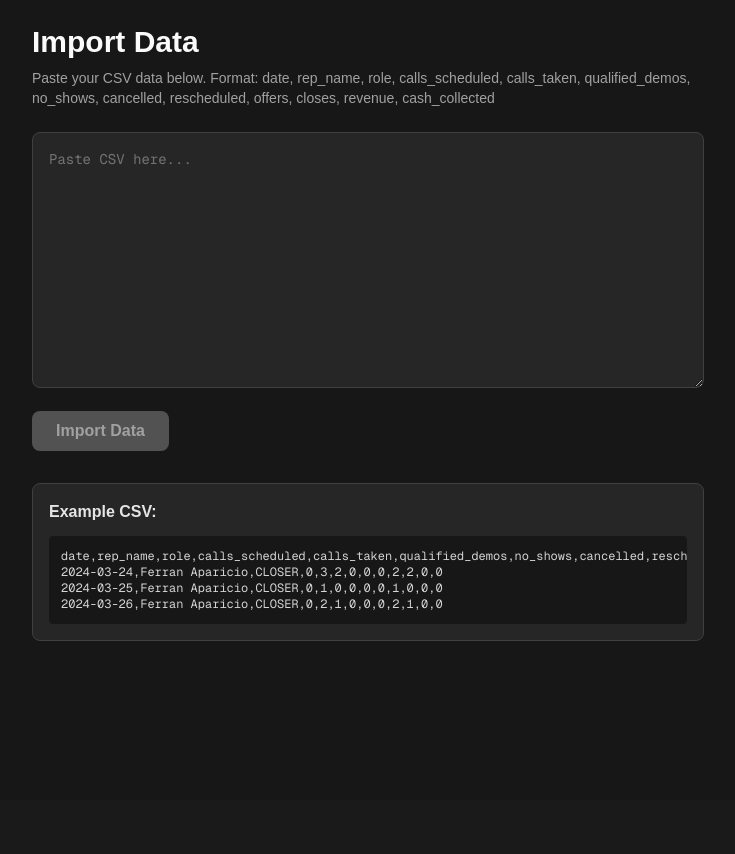
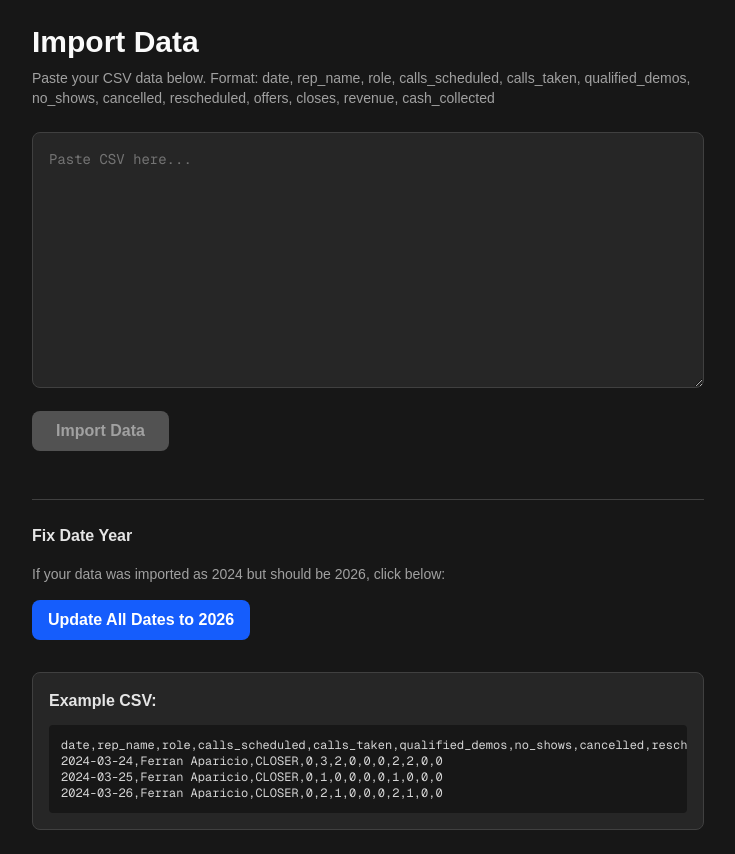
Before and after one commit to ferranapariciobiz-ux/salesdashboard, a Next.js app: page /dashboard/import in a window 1280 px wide. Shown: the whole page, without its empty margins (272-1007 px from the left). Before the commit the page ends 800 px from the top, so only its background shows below. Built offline with nearby package versions, Linux system fonts and the light colour scheme; no server answers.

Commit message:
Add button to update data year from 2024 to 2026
- New server action updateDatesToYear
- One-click button on Import page to fix dates
- No need to run scripts locally

```diff
--- a/src/app/dashboard/import/actions.ts
+++ b/src/app/dashboard/import/actions.ts
@@ -1,6 +1,34 @@
 "use server";
 
 import { prisma } from "@/lib/db";
+
+export async function updateDatesToYear(targetYear: number) {
+  try {
+    const rep = await prisma.rep.findFirst({
+      where: { name: "Ferran Aparicio", role: "CLOSER" },
+    });
+
+    if (!rep) return { error: "Ferran Aparicio not found" };
+
+    const reports = await prisma.closingReport.findMany({
+      where: { repId: rep.id },
+    });
+
+    for (const report of reports) {
+      const newDate = new Date(report.date);
+      newDate.setFullYear(targetYear);
+
+      await prisma.closingReport.update({
+        where: { id: report.id },
+        data: { date: newDate },
+      });
+    }
+
+    return { success: true, updated: reports.length };
+  } catch (err) {
+    return { error: String(err) };
+  }
+}
 
 export async function importClosingData(csvData: string) {
   try {
--- a/src/app/dashboard/import/page.tsx
+++ b/src/app/dashboard/import/page.tsx
@@ -1,7 +1,7 @@
 "use client";
 
 import { useState } from "react";
-import { importClosingData } from "./actions";
+import { importClosingData, updateDatesToYear } from "./actions";
 
 export default function ImportPage() {
   const [csv, setCsv] = useState("");
@@ -64,6 +64,32 @@ export default function ImportPage() {
               {message.text}
             </div>
           )}
+
+          <div className="mt-8 border-t border-neutral-700 pt-6">
+            <h2 className="mb-4 font-semibold text-neutral-200">Fix Date Year</h2>
+            <p className="mb-4 text-sm text-neutral-400">
+              If your data was imported as 2024 but should be 2026, click below:
+            </p>
+            <button
+              onClick={async () => {
+                setLoading(true);
+                const result = await updateDatesToYear(2026);
+                setLoading(false);
+                if (result.error) {
+                  setMessage({ type: "error", text: result.error });
+                } else {
+                  setMessage({
+                    type: "success",
+                    text: `✓ Updated ${result.updated} dates to 2026`,
+                  });
+                }
+              }}
+              disabled={loading}
+              className="rounded-lg bg-blue-600 px-4 py-2 font-semibold text-white transition hover:bg-blue-700 disabled:cursor-not-allowed disabled:bg-neutral-600"
+            >
+              {loading ? "Updating..." : "Update All Dates to 2026"}
+            </button>
+          </div>
         </div>
 
         <div className="mt-8 rounded-lg border border-neutral-700 bg-neutral-800 p-4">
--- /dev/null
+++ b/src/app/dashboard/import/update-year.ts
@@ -0,0 +1,47 @@
+import { PrismaClient } from "@/generated/prisma/client";
+import { PrismaPg } from "@prisma/adapter-pg";
+
+const connectionString = process.env.DATABASE_URL ?? process.env.NETLIFY_DB_URL ?? "";
+const adapter = new PrismaPg({ connectionString });
+const prisma = new PrismaClient({ adapter });
+
+async function updateYears() {
+  try {
+    // Get Ferran Aparicio's rep ID
+    const rep = await prisma.rep.findFirst({
+      where: { name: "Ferran Aparicio", role: "CLOSER" },
+    });
+
+    if (!rep) {
+      console.log("Rep not found");
+      return;
+    }
+
+    // Get all their closing reports
+    const reports = await prisma.closingReport.findMany({
+      where: { repId: rep.id },
+    });
+
+    console.log(`Found ${reports.length} reports to update`);
+
+    // Update each one, shifting from 2024 to 2026 (+2 years)
+    for (const report of reports) {
+      const oldDate = report.date;
+      const newDate = new Date(oldDate);
+      newDate.setFullYear(newDate.getFullYear() + 2);
+
+      await prisma.closingReport.update({
+        where: { id: report.id },
+        data: { date: newDate },
+      });
+    }
+
+    console.log(`✓ Updated ${reports.length} dates from 2024 to 2026`);
+  } catch (err) {
+    console.error("Error:", err);
+  } finally {
+    await prisma.$disconnect();
+  }
+}
+
+updateYears();
```
